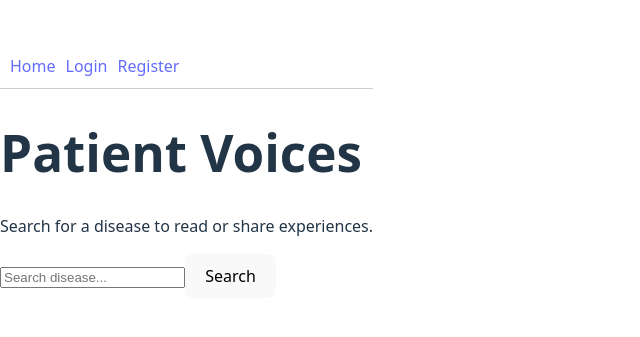
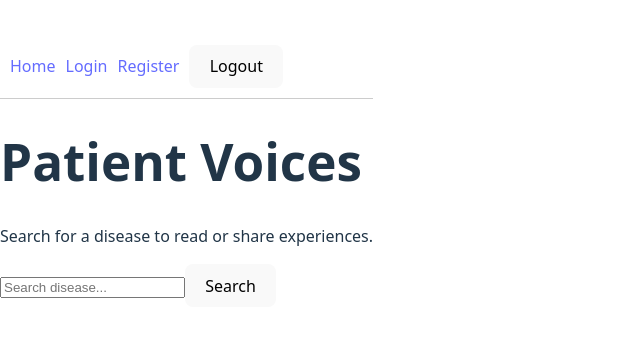
Before and after one commit to groisenberg79/patient-voices, a React (Vite) app in the folder frontend/: page / in a window 1280 px wide. Shown: the part 221-558 px from the top of the page, without its empty margins (0-640 px from the left). Built offline with nearby package versions, Linux system fonts and the light colour scheme.

Commit message:
add logout functionality

```diff
--- a/frontend/src/components/Navbar.jsx
+++ b/frontend/src/components/Navbar.jsx
@@ -1,11 +1,19 @@
-import { Link } from "react-router-dom";
+import { Link, useNavigate } from "react-router-dom";
 
 function Navbar() {
+  const navigate = useNavigate();
+
+  const handleLogout = () => {
+    localStorage.removeItem("token");
+    navigate("/");
+  };
+
   return (
     <nav style={{ padding: "10px", borderBottom: "1px solid #ccc" }}>
       <Link to="/" style={{ marginRight: "10px" }}>Home</Link>
       <Link to="/login" style={{ marginRight: "10px" }}>Login</Link>
-      <Link to="/register">Register</Link>
+      <Link to="/register" style={{ marginRight: "10px" }}>Register</Link>
+      <button onClick={handleLogout}>Logout</button>
     </nav>
   );
 }
```
